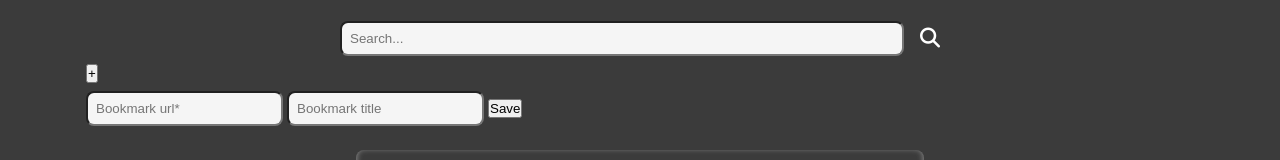
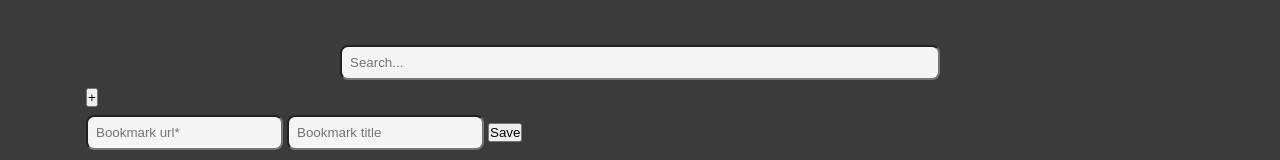
Before and after one commit to zioan/pp2_bookmarks, a plain HTML site: page index.html in a window 1280 px wide. Shown: the part 73-233 px from the top of the page. Drawn offline with Linux system fonts and the light colour scheme.

Commit message:
Remove the search button and unnecessary markup and styles

```diff
--- a/assets/css/style.css
+++ b/assets/css/style.css
@@ -64,21 +64,15 @@ footer {
 
 /* Search */
 #search-wrapper {
-  width: 100%;
   max-width: var(--content-max-width);
   margin: 0 auto;
-  display: flex;
-  gap: 1rem;
-}
-
-.input-wrapper {
   position: relative;
-  flex: 1;
 }
 
 #bookmarks-search {
   width: 100%;
   padding-right: 2rem;
+  margin-top: 2rem;
 }
 
 #btn-clear {
@@ -93,17 +87,6 @@ footer {
   cursor: pointer;
 }
 
-#btn-search {
-  color: var(--text-color);
-  font-size: 1.25rem;
-  outline: none;
-  border: none;
-  background: none;
-  cursor: pointer;
-  vertical-align: middle;
-}
-
-#btn-search:active,
 #btn-clear:active {
   transition: transform 0.1s ease-in-out;
   transform: scale(1.2);
--- a/index.html
+++ b/index.html
@@ -18,14 +18,9 @@
     <h1>Bookmarks App</h1>
     <div class="wrapper">
       <div id="search-wrapper">
-        <div class="input-wrapper">
-          <input type="text" id="bookmarks-search" placeholder="Search...">
-          <button id="btn-clear" aria-label="Clear Search">
-            <i class="fa-solid fa-xmark"></i>
-          </button>
-        </div>
-        <button id="btn-search" aria-label="Search Bookmarks">
-          <i class="fa-solid fa-magnifying-glass"></i>
+        <input type="text" id="bookmarks-search" placeholder="Search...">
+        <button id="btn-clear" aria-label="Clear Search">
+          <i class="fa-solid fa-xmark"></i>
         </button>
       </div>
       <button id="btn-new-bookmark">+</button>
```
